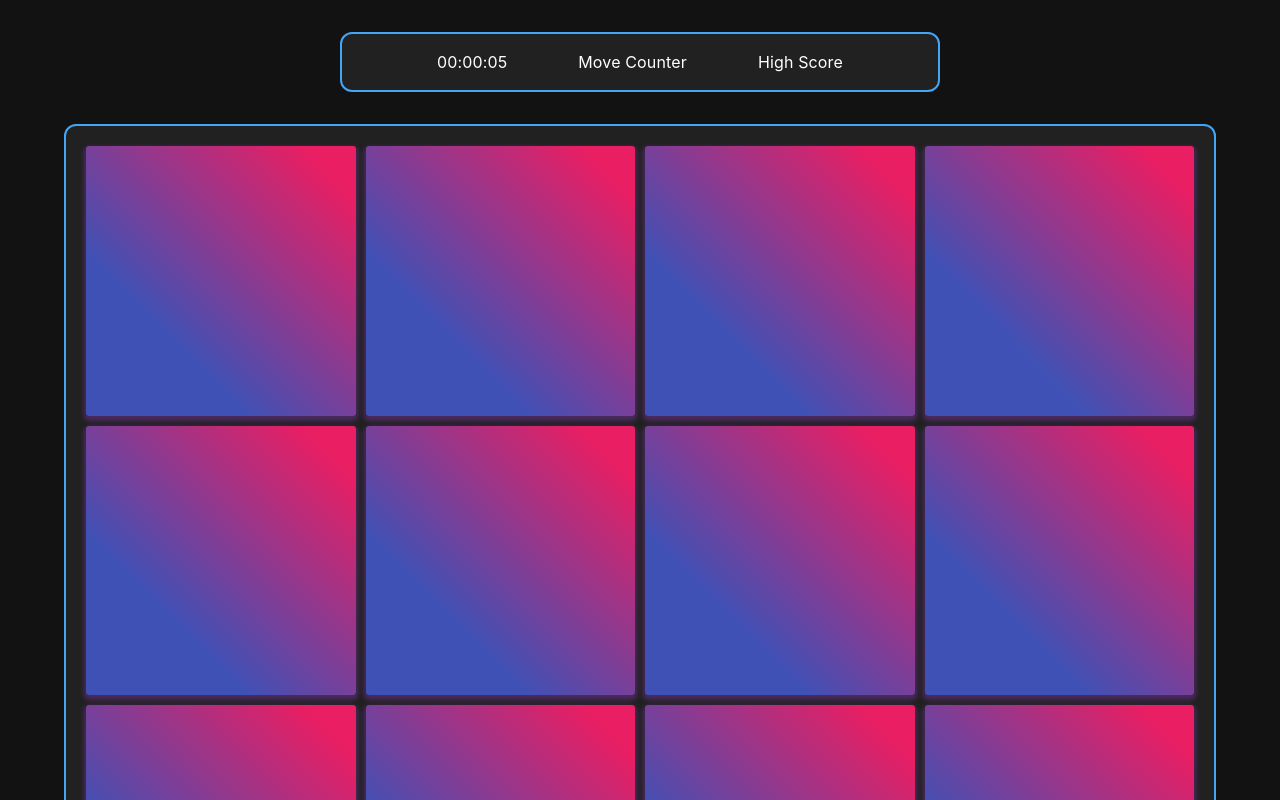
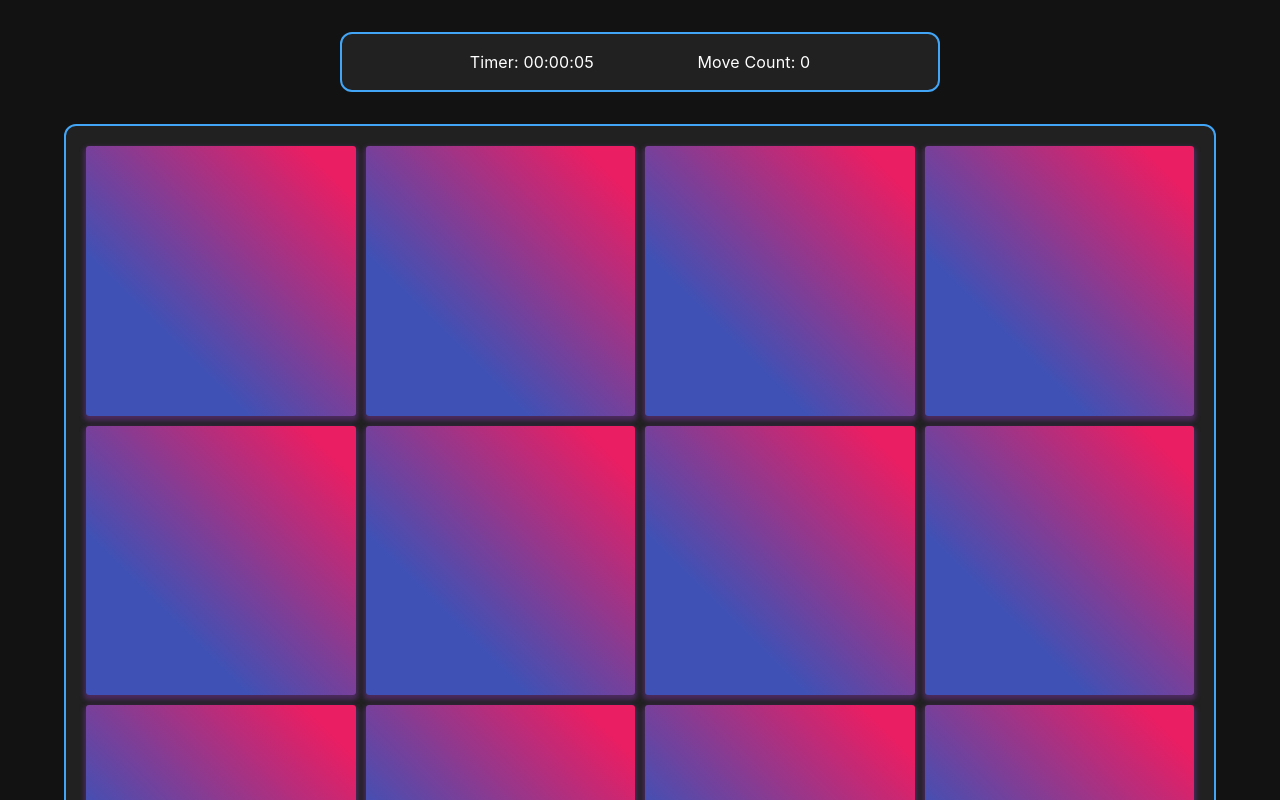
Before and after one commit to zbowhay/memory, a React (Create React App) app: page / in a window 1280 px wide. Shown: the top 800 px of the page. Built offline with nearby package versions, Linux system fonts and the light colour scheme.

Commit message:
added in move counter and alert for when you win

```diff
--- a/src/App.tsx
+++ b/src/App.tsx
@@ -6,6 +6,7 @@ import { StyledEngineProvider } from '@mui/material/styles';
 
 import Board from './components/board/Board';
 import Stats from './components/stats/Stats';
+import { useState } from 'react';
 
 
 function App() {
@@ -26,6 +27,9 @@ function App() {
         borderColor: 'primary.dark'
     };
 
+    const [moveCount, setMoveCount] = useState(0);
+    const incrementMoveCount = () => setMoveCount(moveCount + 1);
+
     return (
         <StyledEngineProvider injectFirst>
             {/* injectFirst ensures that MUI styles are at the top of <head>
@@ -35,10 +39,10 @@ function App() {
                 <Container maxWidth="lg" sx={{ padding: '2em' }}>
                     <Grid container sx={gridStyle} gap={4}>
                         <Grid item xs={12}>
-                            <Stats></Stats>
+                            <Stats moveCount={moveCount}></Stats>
                         </Grid>
                         <Grid item xs={12} sx={gridBoardItem}>
-                            <Board></Board>
+                            <Board incrementMoveCount={incrementMoveCount}></Board>
                         </Grid>
                     </Grid>
                 </Container>
--- a/src/components/board/Board.tsx
+++ b/src/components/board/Board.tsx
@@ -5,16 +5,19 @@ import { BoardTileProps } from './BoardTile';
 import './Board.css';
 
 
-
 interface BoardState {
     difficulty: number; // current difficulty
     tilePropsDict: { [key: string]: BoardTileProps }
     lastClicked: number;
 }
-class Board extends React.Component<{}, BoardState> {
+
+interface BoardProps {
+  incrementMoveCount: () => void;
+}
+class Board extends React.Component<BoardProps, BoardState> {
     difficulty = { easy: 4*4, medium: 6*6, hard: 8*8 };
 
-    constructor(props: {}) {
+    constructor(props: BoardProps) {
         super(props);
         this.state = {
             difficulty: this.difficulty.easy,
@@ -33,7 +36,7 @@ class Board extends React.Component<{}, BoardState> {
 
     handleWinCondition(tilePropsDict: { [key: string]: BoardTileProps }) {
         if (Object.values(tilePropsDict).every(tp => tp.matched)) {
-            console.log('hooray! you won!');
+            alert('Hooray! You won!\nRefresh to start over.');
         }
     }
 
@@ -80,6 +83,9 @@ class Board extends React.Component<{}, BoardState> {
                 lastClicked = tileIndex;
             }
 
+            // increment move count
+            this.props.incrementMoveCount();
+
             return {
                 difficulty: prev.difficulty,
                 tilePropsDict,
--- a/src/components/stats/Highscore.tsx
+++ /dev/null
@@ -1 +0,0 @@
-export {};
--- a/src/components/stats/MoveCounter.tsx
+++ b/src/components/stats/MoveCounter.tsx
@@ -1 +1,13 @@
-export {};
+import React from 'react';
+
+interface MoveProps {
+    move: number;
+}
+
+export class MoveCounter extends React.Component<MoveProps> {
+    render() {
+        return (
+            <p>Move Count: {this.props.move}</p>
+        );
+    }
+}
--- a/src/components/stats/Stats.tsx
+++ b/src/components/stats/Stats.tsx
@@ -2,8 +2,13 @@ import { Container } from '@mui/material';
 import { grey } from '@mui/material/colors';
 import { SxProps } from '@mui/system';
 import { Timer } from './Timer';
+import { MoveCounter } from './MoveCounter';
 
-function Stats() {
+interface GameStats {
+  moveCount: number;
+}
+
+function Stats(props: GameStats) {
     const containerStyle: SxProps = {
         display: 'flex',
         flexDirection: 'row',
@@ -17,8 +22,7 @@ function Stats() {
     return (
         <Container maxWidth="sm" sx={containerStyle}>
             <Timer></Timer>
-            <p>Move Counter</p>
-            <p>High Score</p>
+            <MoveCounter move={props.moveCount}></MoveCounter>
         </Container>
     );
 }
--- a/src/components/stats/Timer.tsx
+++ b/src/components/stats/Timer.tsx
@@ -40,7 +40,7 @@ export class Timer extends React.Component<any, TimerState> {
 
     render() {
         return (
-            <p>{this.getFormattedTime()}</p>
+            <p>Timer: {this.getFormattedTime()}</p>
         );
     }
 }
```
Also changed, not shown: 2 other files (tests, documents, lock files or other folders).
